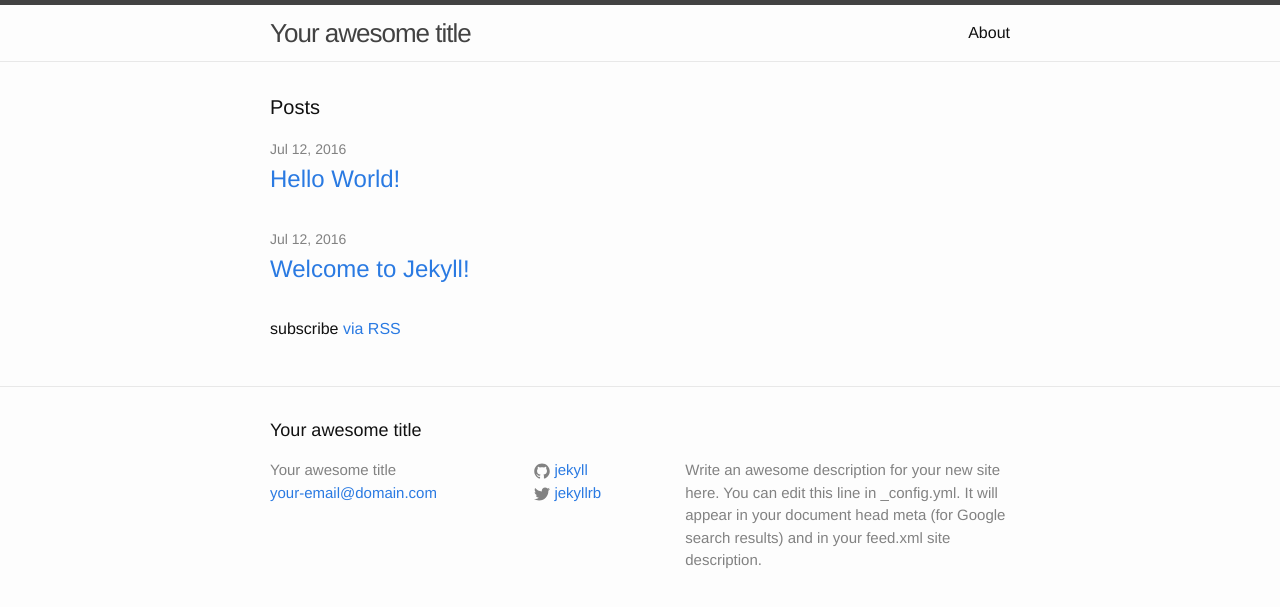
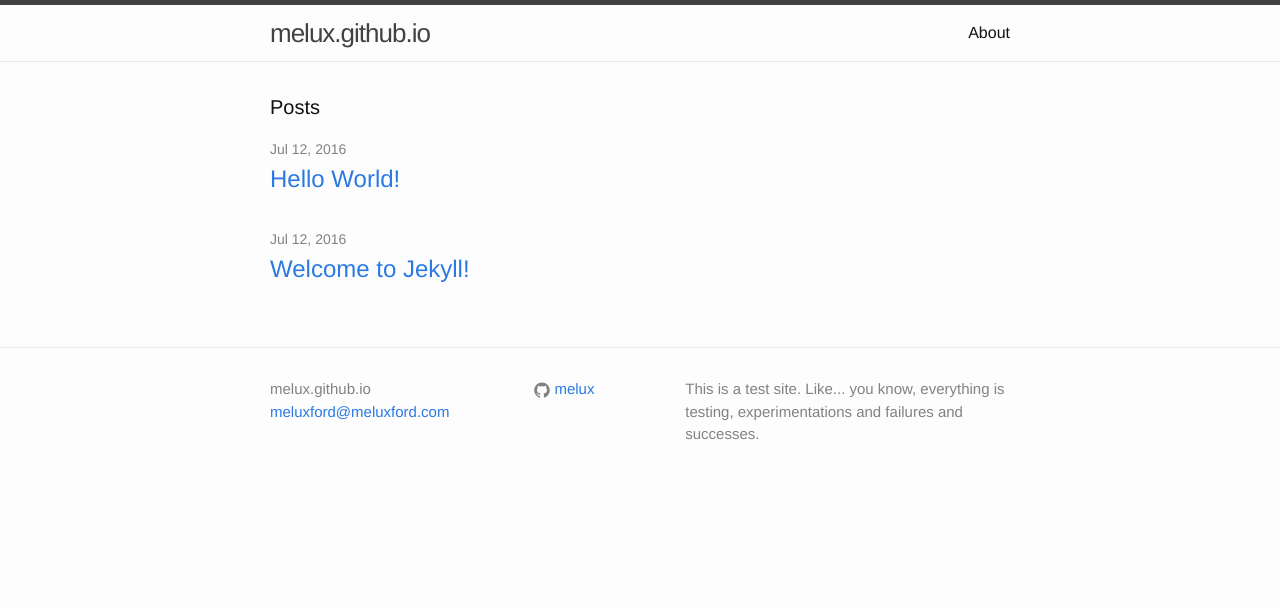
Before and after one commit to melux/melux.github.io, a Jekyll site: the page built from index.html, in a window 1280 px wide. Shown: the top 607 px of the page. Built offline with Jekyll 4.4.1, drawn with Linux system fonts in a browser that asks for light colours.

Commit message:
First modifications

```diff
--- a/_config.yml
+++ b/_config.yml
@@ -6,16 +6,13 @@
 # 'jekyll serve'. If you change this file, please restart the server process.
 
 # Site settings
-title: Your awesome title
-email: your-email@domain.com
+title: melux.github.io
+email: meluxford@meluxford.com
 description: > # this means to ignore newlines until "baseurl:"
-  Write an awesome description for your new site here. You can edit this
-  line in _config.yml. It will appear in your document head meta (for
-  Google search results) and in your feed.xml site description.
+  This is a test site. Like... you know, everything is testing, experimentations and failures and successes.
 baseurl: "" # the subpath of your site, e.g. /blog
-url: "http://yourdomain.com" # the base hostname & protocol for your site
-twitter_username: jekyllrb
-github_username:  jekyll
+url: "melux.github.io" # the base hostname & protocol for your site
+github_username:  melux
 
 # Build settings
 markdown: kramdown
--- a/_includes/footer.html
+++ b/_includes/footer.html
@@ -1,8 +1,6 @@
 <footer class="site-footer">
 
   <div class="wrapper">
-
-    <h2 class="footer-heading">{{ site.title }}</h2>
 
     <div class="footer-col-wrapper">
       <div class="footer-col footer-col-1">
--- a/index.html
+++ b/index.html
@@ -18,6 +18,4 @@ layout: default
     {% endfor %}
   </ul>
 
-  <p class="rss-subscribe">subscribe <a href="{{ "/feed.xml" | prepend: site.baseurl }}">via RSS</a></p>
-
 </div>
```
Also changed, not shown: _posts/2016-07-12-hello-world.markdown (renamed from _posts/2016-07-12-hello-world.mdown).
